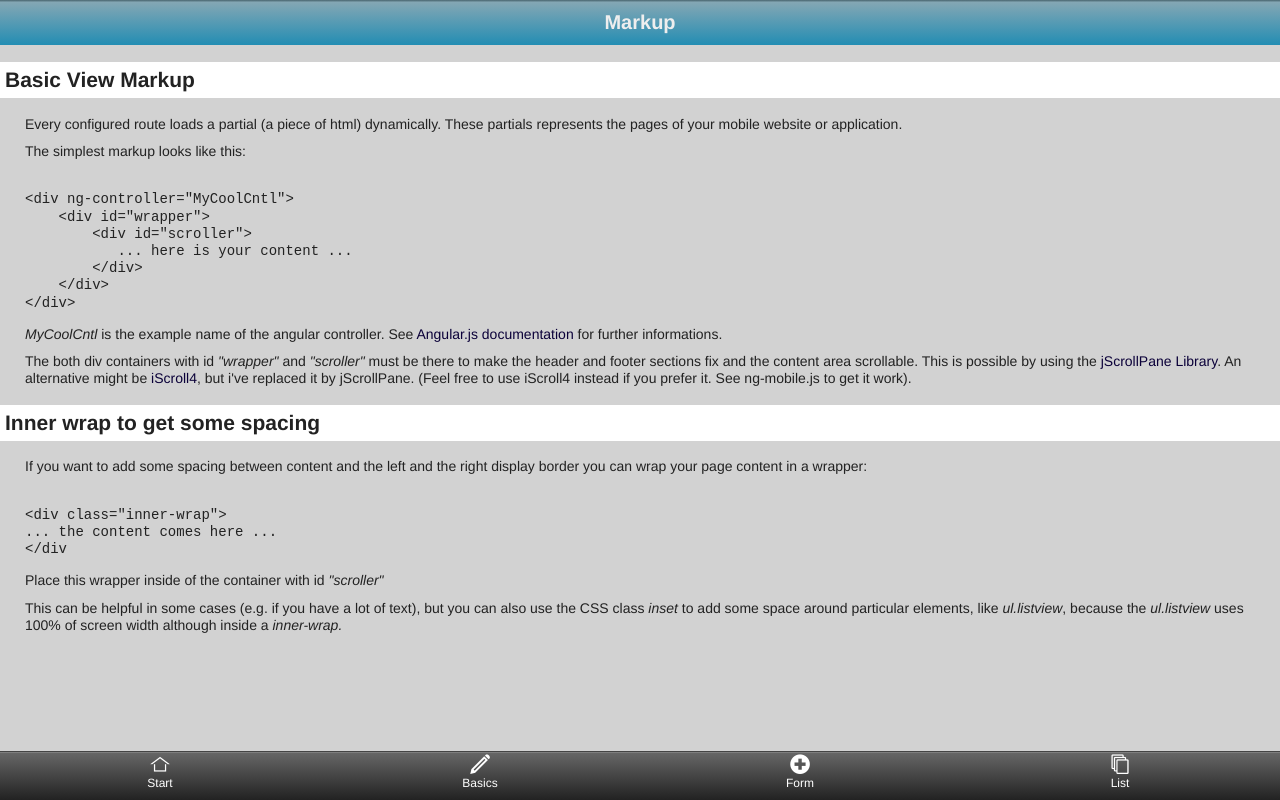
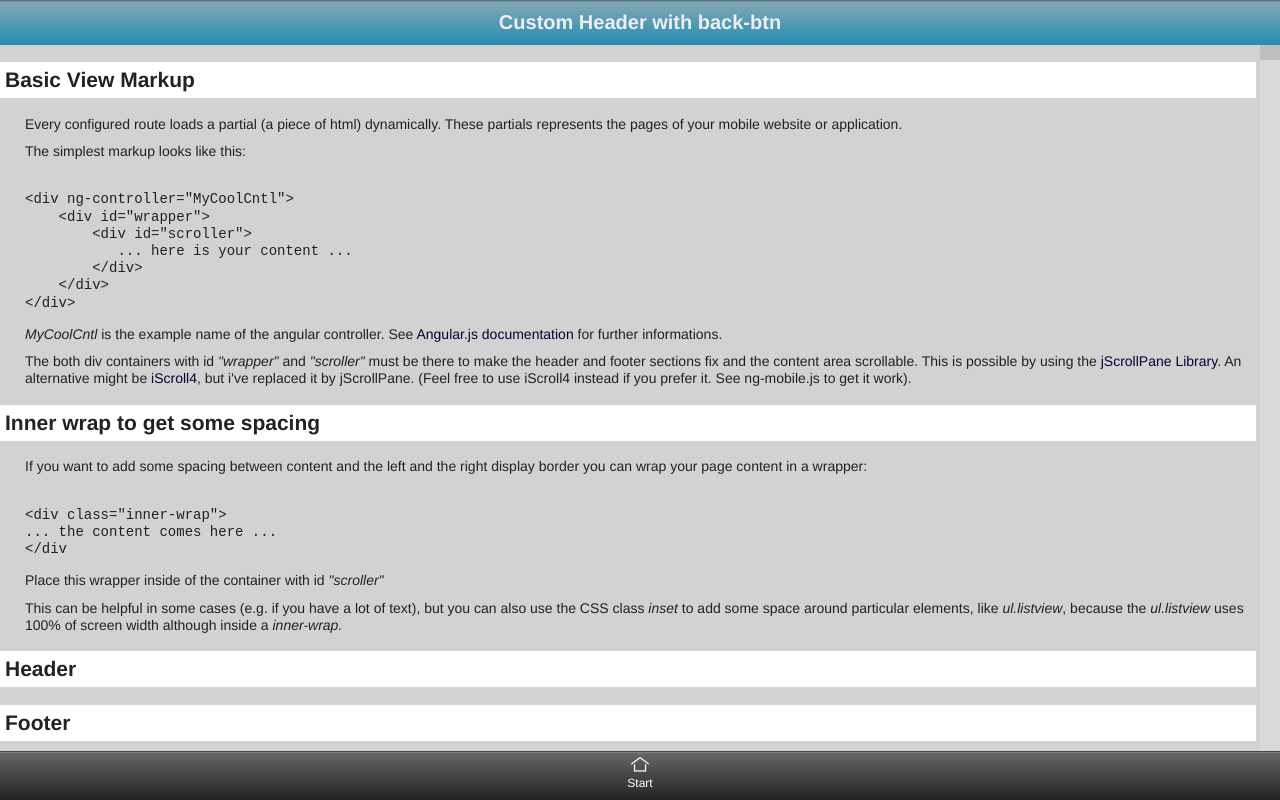
Before and after one commit to Jehu/ng-mobile, a plain HTML site: page index.html at #/markup in a window 1280 px wide. Drawn offline with Linux system fonts and the light colour scheme.

Commit message:
current state

```diff
--- a/app.dist.js
+++ b/app.dist.js
@@ -82,5 +82,5 @@ function BasicsCntl($scope) {
 
 function MarkupCntl($scope) {
     var s = $scope;
-    s.setHeaderText('Markup');
+    $scope.setHeaderText('Custom Header with back-btn');
 }
--- a/partials/markup.html
+++ b/partials/markup.html
@@ -1,4 +1,8 @@
 <div ng-controller="MarkupCntl">
+    <div id="header">
+        <a href="{{previousPage.hash}}" ng-show="previousPage.txtHeader" class="btn back">{{previousPage.txtHeader}}</a>
+        <h1>{{txtHeader}}</h1>
+    </div>
     <div id="wrapper">
         <div id="scroller">
 
@@ -30,6 +34,23 @@
 <p>Place this wrapper inside of the container with id <em>"scroller"</em></p>
 <p>This can be helpful in some cases (e.g. if you have a lot of text), but you can also use the CSS class <em>inset</em> to add some space around particular elements, like <em>ul.listview</em>, because the <em>ul.listview</em> uses 100% of screen width although inside a <em>inner-wrap.</em></p>
 </section>
+
+
+<section>
+<h2>Header</h2>
+<p></p>
+</secton>
+
+<section>
+<h2>Footer</h2>
+<p></p>
+</secton>
+
         </div>
     </div>
+    <div id="footer">
+        <ul>
+            <li><a href="#start" class="icon home">Start</a></li>
+        </ul>
+    </div>
 </div>
```
